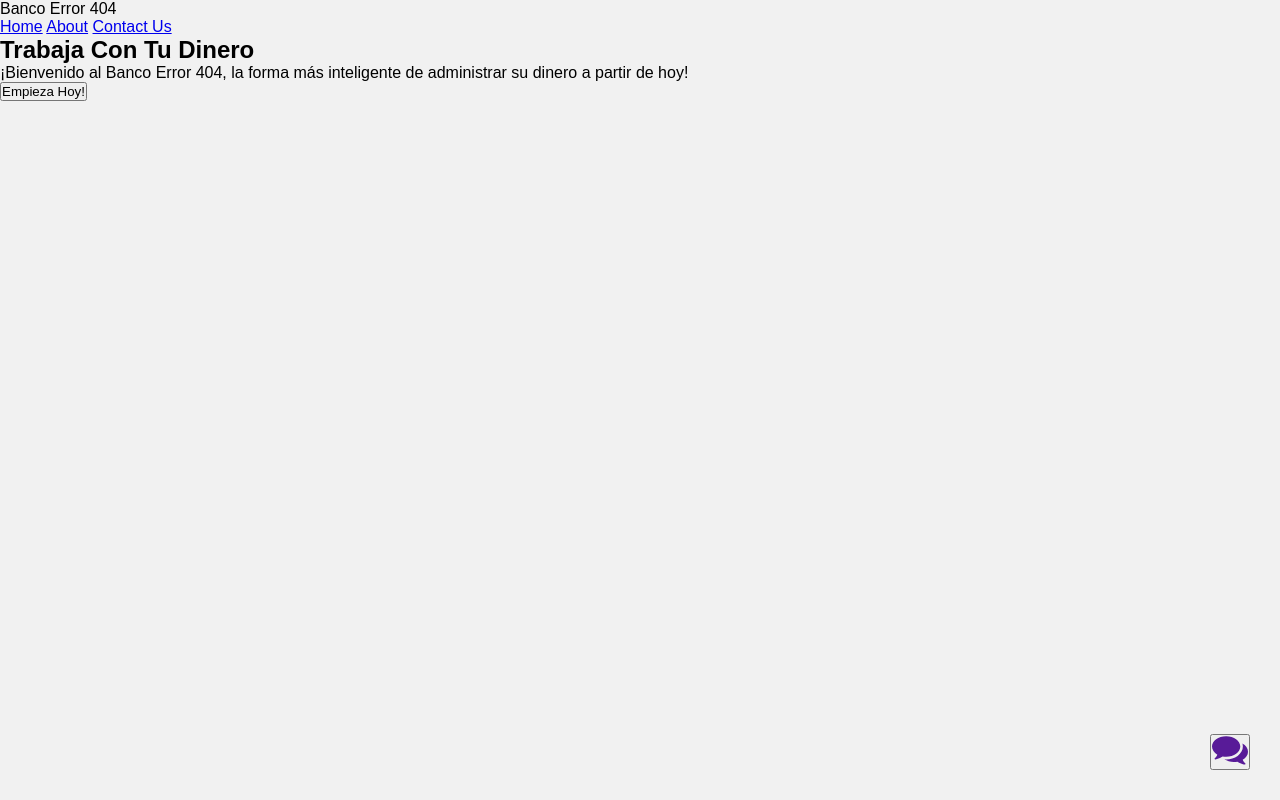
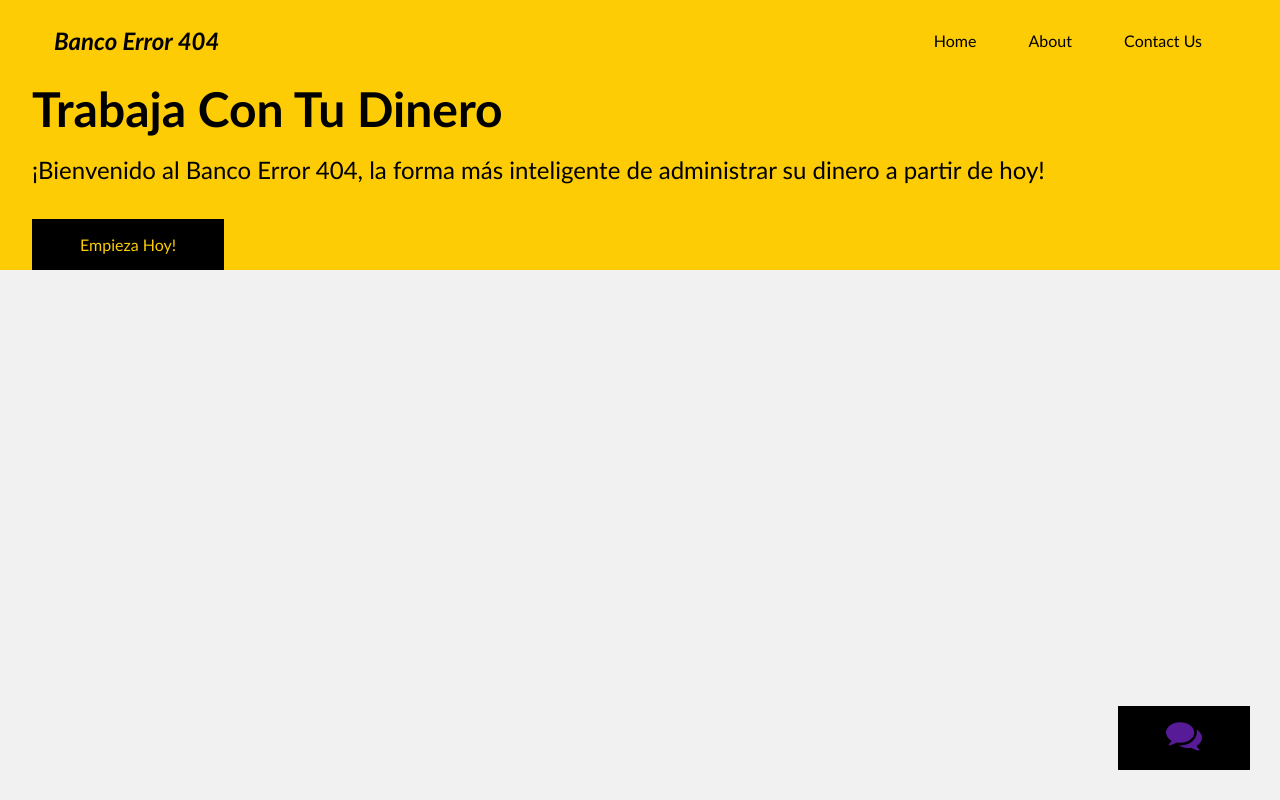
Before and after one commit to Profe-Jose-Burgos/Error-404, a Flask app: page / in a window 1280 px wide. Run offline with Flask 2, Linux system fonts and the light colour scheme.

Commit message:
Update style.css

```diff
--- a/static/style.css
+++ b/static/style.css
@@ -1,10 +1,10 @@
-* {
+*, html {
     box-sizing: border-box;
     margin: 0;
     padding: 0;
-}
 
-*, html {
+    font-family: 'Trebuchet MS', 'Lucida Sans Unicode', 'Lucida Grande', 'Lucida Sans', Arial, sans-serif;
+
     --primaryGradient: linear-gradient(93.12deg, rgb(216, 69, 69) 0.52%, rgb(220, 75, 75) 100%);
     --secondaryGradient: linear-gradient(268.91deg, #f55757 -2.14%, #f06f6f 75%);
     --primaryBoxShadow: 0px 10px 15px rgba(0, 0, 0, 0.1);
@@ -15,7 +15,101 @@
     --extraLight: 300;
     --italic: 300;
     --primary: #581B98;
+
 }
+
+nav
+{
+    height: 80px;
+    background: #fdcc04;
+    display: flex;
+    justify-content: space-between;
+    align-items: center;
+    padding: 0rem calc((110vw - 1300px) / 2);
+}
+
+.logo
+{
+    color: black;
+    font-size: 1.5rem;
+    font-weight: bold;
+    font-style: italic;
+    padding-right: 150px;
+    display: flex;
+}
+
+nav a{
+    text-decoration: none;
+    color: black;
+    padding: 0 1.5rem;
+}
+
+nav a:hover
+{
+    color: #fff;
+
+}
+
+
+.hero
+{
+    background: #fdcc04;
+}
+
+.hero_container
+{
+    display: grid;
+    grid-template-columns: 1fr 1fr;
+    height: 95hv;
+    padding: 3rem calc((100vw - 1300px) / 2);
+}
+
+.column-left
+{
+    display: flex;
+    flex-direction: column;
+    justify-content: center;
+    align-items: flex-start;
+    color: black;
+    padding: 0 2rem;
+
+}
+
+.column-left h1
+{
+    margin-bottom: 1rem;
+    font-size: 3rem;
+}
+
+.column-left p
+{
+    margin-bottom: 2rem;
+    font-size: 1.5rem;
+    line-height: 1.4;
+}
+
+button
+{
+    padding: 1rem 3rem;
+    font-size: 1rem;
+    border: none;
+    color: #fdcc04;
+    background: black;
+    cursor: pointer;
+}
+
+button:hover
+{
+    background: #fff;
+    color: black    ;
+}
+
+.column-right
+{
+display: flex;
+justify-content: center;
+}
+
 
 body {
     font-family: 'Nunito', sans-serif;
```
